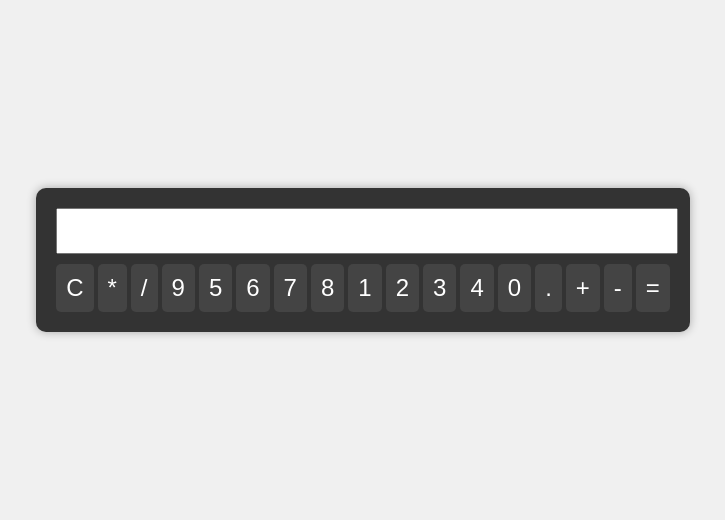
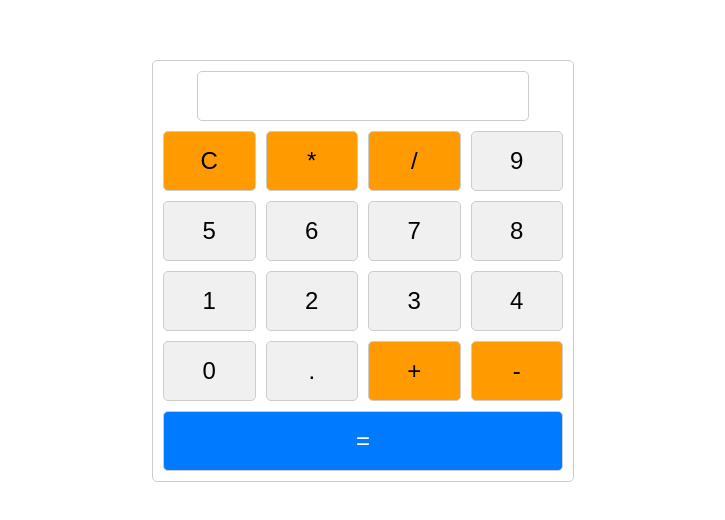
Before and after one commit to iam-nur/simple-calculator-web-app, a plain HTML site: page index.html in a window 1280 px wide. Shown: the part 140-660 px from the top of the page, without its empty margins (277-1002 px from the left). Drawn offline with Linux system fonts and the light colour scheme.

Commit message:
Update style.css

```diff
--- a/style.css
+++ b/style.css
@@ -1,44 +1,50 @@
 body {
-  display: flex;
-  justify-content: center;
-  align-items: center;
-  height: 100vh;
-  margin: 0;
-  background-color: #f0f0f0;
+  font-family: Arial, sans-serif;
+  text-align: center;
 }
-
 .calculator {
-  background-color: #333;
-  border-radius: 10px;
-  padding: 20px;
-  box-shadow: 0 0 10px rgba(0, 0, 0, 0.3);
-  text-align: center;
+  max-width: 400px;
+  margin: 0 auto;
+  border: 1px solid #ccc;
+  border-radius: 5px;
+  padding: 10px;
+  margin-top: 200px;
 }
 
 #display {
-  width: 100%;
-  height: 40px;
+  max-width: 500px;
+  padding: 10px;
   font-size: 24px;
+  border: 1px solid #ccc;
+  border-radius: 5px;
   margin-bottom: 10px;
 }
 
-.buttons {
+.keys {
   display: grid;
   grid-template-columns: repeat(4, 1fr);
-  grid-gap: 10px;
+  gap: 10px;
 }
 
 button {
+  width: 100%;
+  padding: 15px;
   font-size: 24px;
-  padding: 10px;
-  border: none;
+  background-color: #f0f0f0;
+  border: 1px solid #ccc;
   border-radius: 5px;
-  background-color: #444;
-  color: white;
   cursor: pointer;
-  transition: background-color 0.3s;
 }
 
-button:hover {
-  background-color: #555;
+.operator {
+  background-color: #ff9a00;
 }
+.red {
+  background-color: red;
+  color: white;
+}
+.calculate {
+  background-color: #007bff;
+  color: white;
+  grid-column: -5/5;
+}
```
